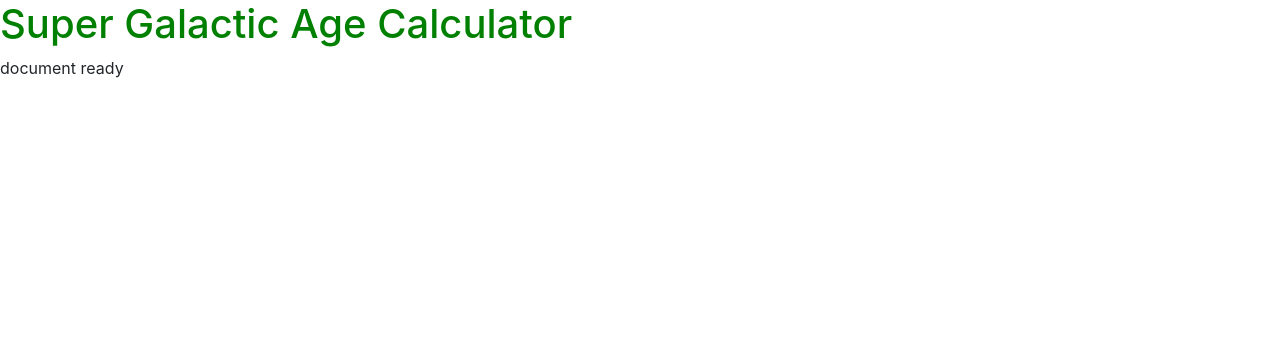
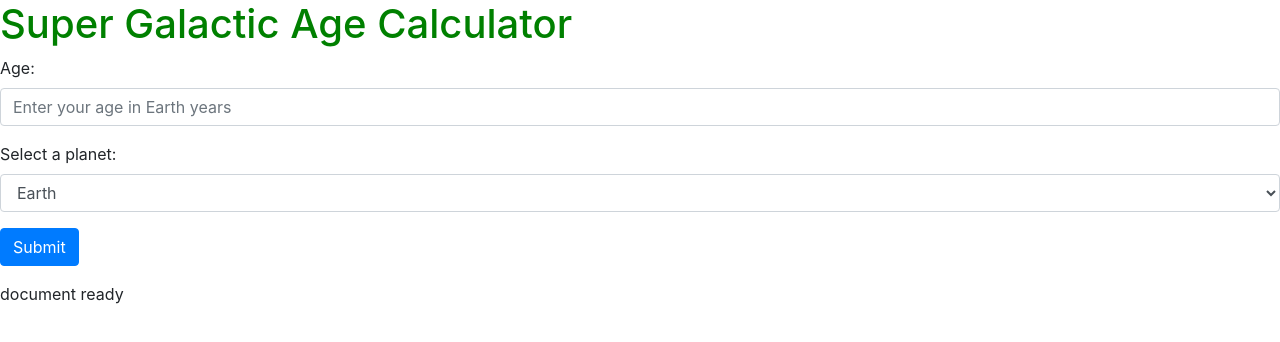
Before and after one commit to BenB-C/Epicodus-JavaScript-Week-2-Project, a website built with webpack: page src/index.html in a window 1280 px wide. Built offline with nearby package versions, Linux system fonts and the light colour scheme.

Commit message:
add user interface

```diff
--- a/src/index.html
+++ b/src/index.html
@@ -6,6 +6,27 @@
   </head>
   <body>
     <h1>Super Galactic Age Calculator</h1>
-
+    <!-- Planet select -->
+    <form id="age-calculator">
+      <div class="form-group">
+        <label for="exampleFormControlInput1">Age:</label>
+        <input type="number" min="0" step="1" class="form-control" id="age-input" placeholder="Enter your age in Earth years">
+      </div>
+      <div class="form-group">
+        <label for="planet-select">Select a planet:</label>
+        <select class="form-control" id="planet-select">
+          <option>Earth</option>
+          <option>Mercury</option>
+          <option>Venus</option>
+          <option>Mars</option>
+          <option>Jupiter</option>
+        </select>
+      </div>
+      <button type="submit" class="btn btn-primary">Submit</button>
+    </form>
+    <div>
+      <p id="age-output"></p>
+      <p id="life-output"></p>
+    </div>
   </body>
 </html>
```
